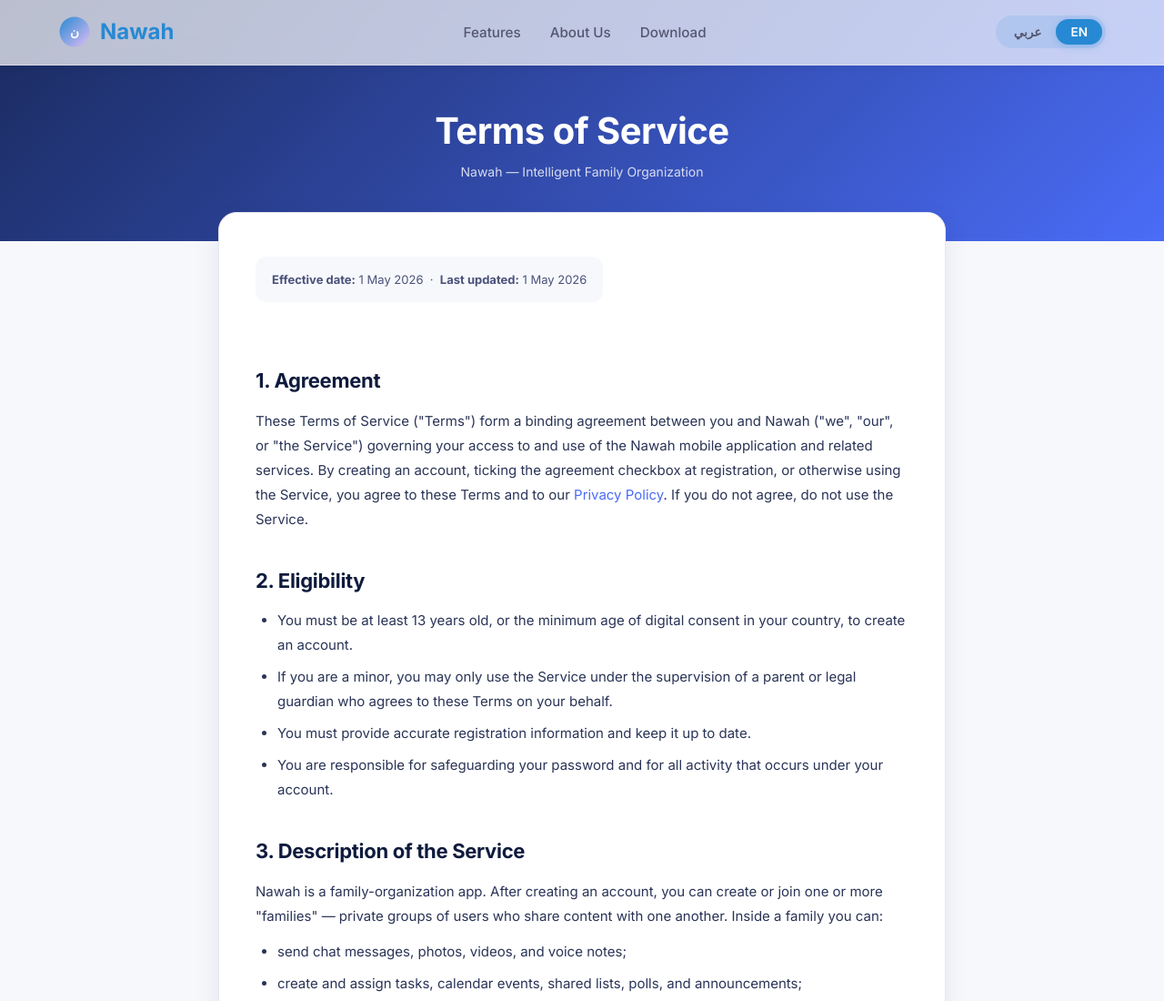
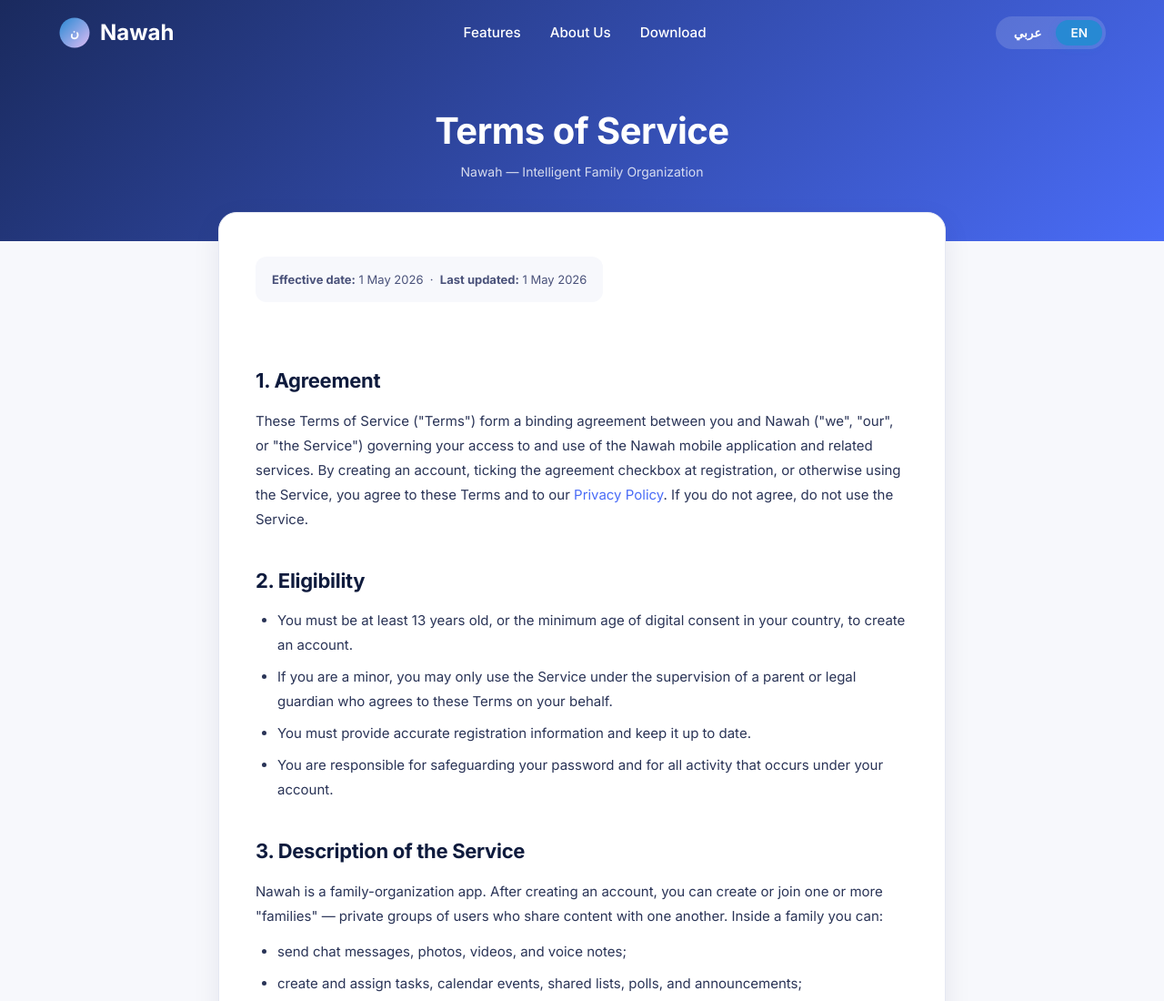
Before and after one commit to iMD10/nawah-web, a plain HTML site: page terms.html in a window 1280 px wide. Shown: the top 1100 px of the page at 91% size. Drawn offline with Linux system fonts and the light colour scheme.

Commit message:
feat: initialize design system and apply styling to legal pages

```diff
--- a/assets/css/styles.css
+++ b/assets/css/styles.css
@@ -262,6 +262,21 @@
   -webkit-backdrop-filter: blur(20px);
   border-bottom: 1px solid var(--color-glass-border);
   box-shadow: var(--shadow-sm);
+}
+
+/* Light Navigation (for dark headers) */
+.legal-page .navbar:not(.scrolled) .nav-links a,
+.legal-page .navbar:not(.scrolled) .nav-logo,
+.legal-page .navbar:not(.scrolled) .lang-switch button {
+  color: #fff;
+}
+
+.legal-page .navbar:not(.scrolled) .lang-switch {
+  background: rgba(255, 255, 255, 0.15);
+}
+
+.legal-page .navbar:not(.scrolled) .nav-toggle span {
+  background-color: #fff;
 }
 
 .navbar .container {
--- a/terms.html
+++ b/terms.html
@@ -11,9 +11,9 @@
   <link rel="stylesheet" href="/assets/css/styles.css">
 </head>
 
-<body>
+<body class="legal-page">
 
-  <nav class="navbar scrolled" id="navbar">
+  <nav class="navbar" id="navbar">
     <div class="container">
       <a href="/" class="nav-logo">
         <img src="/assets/images/logo.svg" alt="Nawah Logo" width="36" height="36">
```
Also changed, not shown: privacy.html (+2 -2 lines), support.html (+2 -2 lines).
